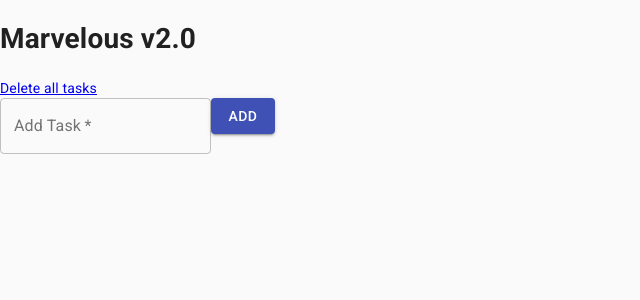
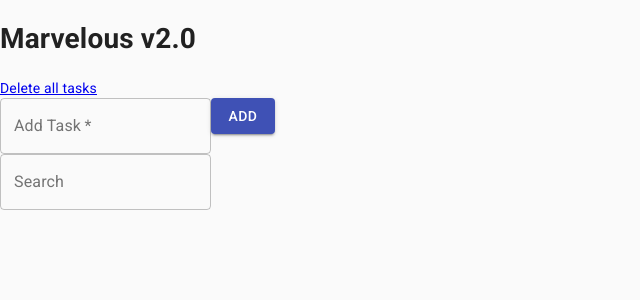
Before and after one commit to yuanzheng-li/todo-list-frontend-react, a React (Create React App) app: page / in a window 1280 px wide. Shown: the top 300 px of the page, without its empty margins (0-640 px from the left). Built offline with nearby package versions, Linux system fonts and the light colour scheme.

Commit message:
create search box component

```diff
--- a/src/App.js
+++ b/src/App.js
@@ -2,13 +2,17 @@ import './App.css';
 import Header from './header/header';
 import { CssBaseline } from '@material-ui/core';
 import AddTask from './add-task/AddTask';
+import SearchBox from './search-box/SearchBox';
 
 function App() {
   return (
     <>
       <CssBaseline />
       <Header />
-      <AddTask />
+      <section>
+        <AddTask />
+        <SearchBox />
+      </section>
     </>
   );
 }
--- /dev/null
+++ b/src/search-box/SearchBox.js
@@ -0,0 +1,6 @@
+import React from 'react';
+import { TextField } from '@material-ui/core';
+
+export default function SearchBox() {
+  return <TextField id='search' label='Search' type='search' variant='outlined' />;
+}
```
